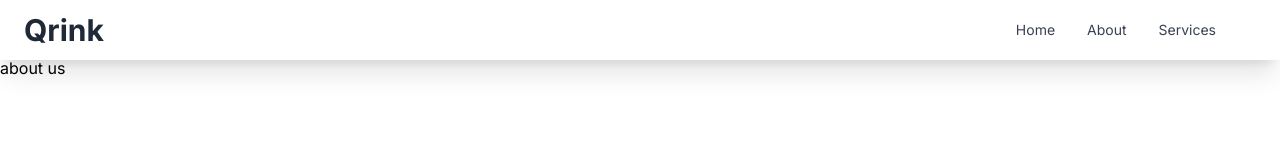
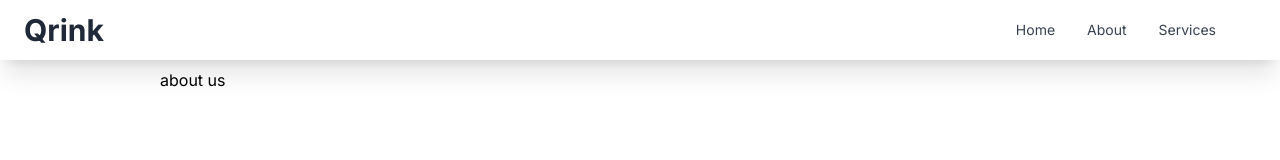
Before and after one commit to Allie-Howe/rockpunk, a Next.js app: page /about in a window 1280 px wide. Shown: the top 160 px of the page. Built offline with nearby package versions, Linux system fonts and the light colour scheme.

Commit message:
added global layout for pages

```diff
--- /dev/null
+++ b/src/app/(pages)/layout.tsx
@@ -0,0 +1,9 @@
+import { PropsWithChildren } from 'react';
+
+export default function Layout({ children }: PropsWithChildren) {
+  return (
+    <div className="container mx-auto px-40 pt-3">
+        {children}
+    </div>
+  );
+}
```
